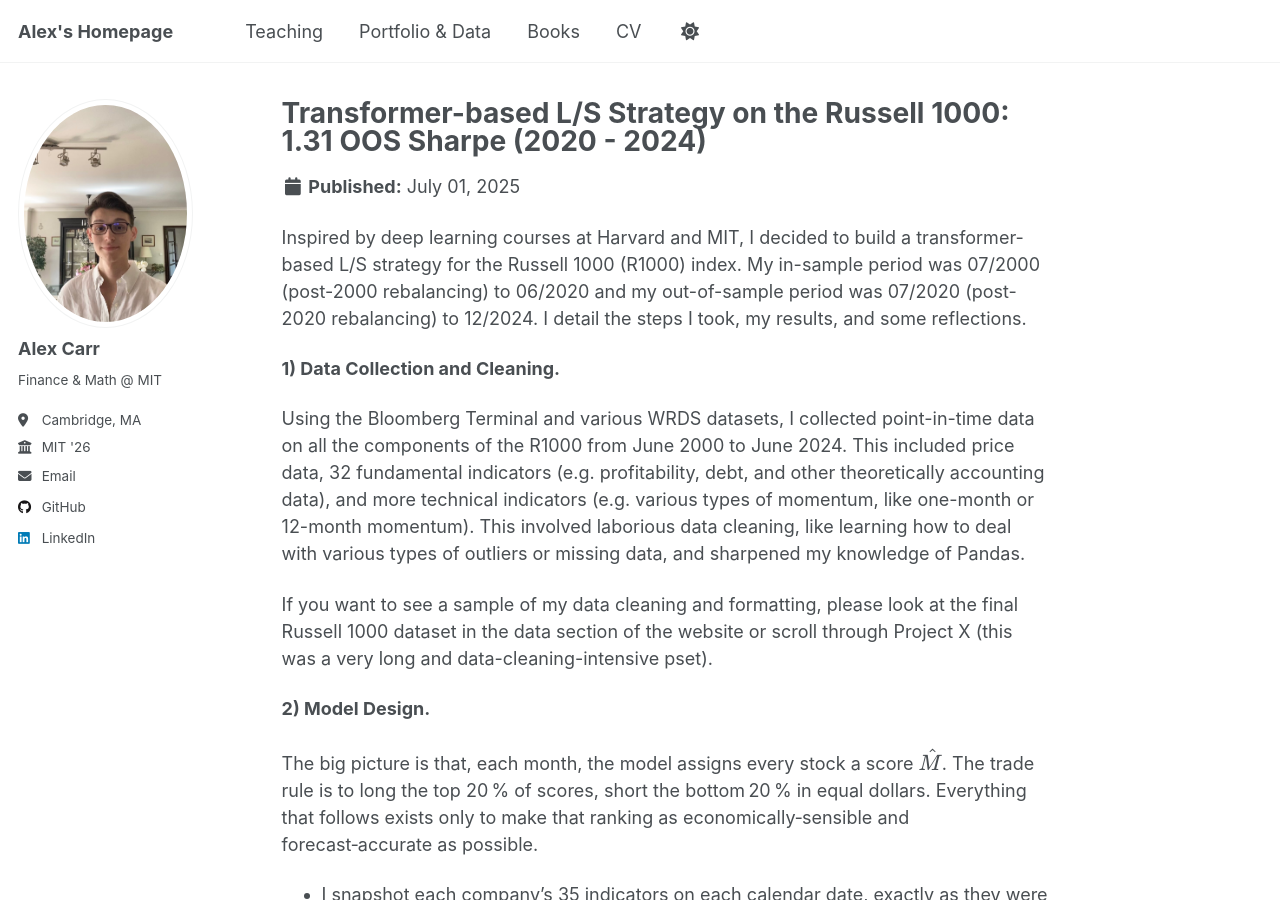
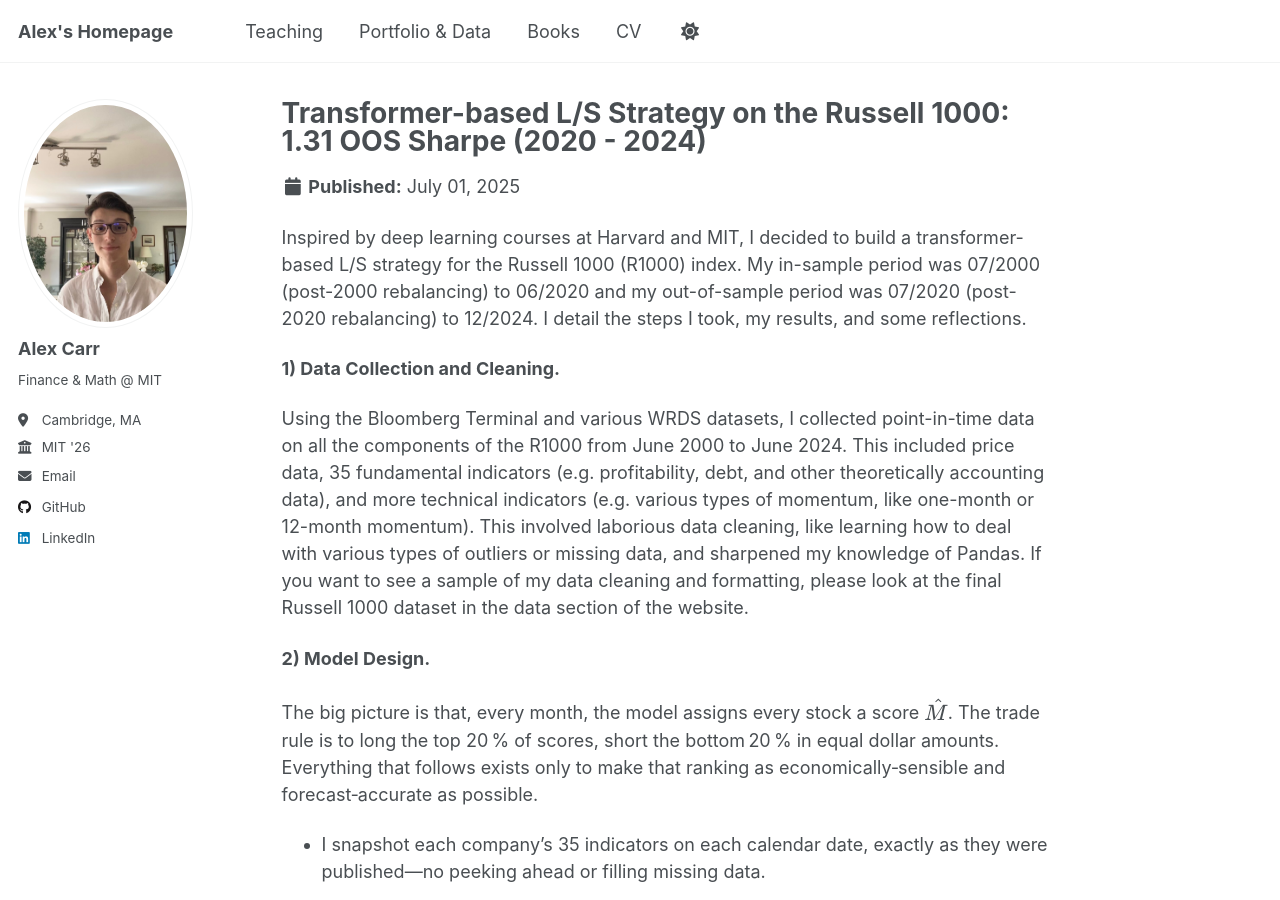
Before and after one commit to AlexandrCarr/AlexandrCarr.github.io, a Jekyll site: the page built from _portfolio/portfolio-1.md, in a window 1280 px wide and 900 px high. Built offline with Jekyll 4.4.1, drawn with Linux system fonts in a browser that asks for light colours; some of the changed text lies outside the part shown.

Commit message:
Update portfolio-1.md

```diff
--- a/_portfolio/portfolio-1.md
+++ b/_portfolio/portfolio-1.md
@@ -7,13 +7,11 @@ Inspired by deep learning courses at Harvard and MIT, I decided to build a trans
 
 **1) Data Collection and Cleaning.**
 
-Using the Bloomberg Terminal and various WRDS datasets, I collected point-in-time data on all the components of the R1000 from June 2000 to June 2024. This included price data, 32 fundamental indicators (e.g. profitability, debt, and other theoretically accounting data), and more technical indicators (e.g. various types of momentum, like one-month or 12-month momentum). This involved laborious data cleaning, like learning how to deal with various types of outliers or missing data, and sharpened my knowledge of Pandas.
-
-If you want to see a sample of my data cleaning and formatting, please look at the final Russell 1000 dataset in the data section of the website or scroll through Project X (this was a very long and data-cleaning-intensive pset).
+Using the Bloomberg Terminal and various WRDS datasets, I collected point-in-time data on all the components of the R1000 from June 2000 to June 2024. This included price data, 35 fundamental indicators (e.g. profitability, debt, and other theoretically accounting data), and more technical indicators (e.g. various types of momentum, like one-month or 12-month momentum). This involved laborious data cleaning, like learning how to deal with various types of outliers or missing data, and sharpened my knowledge of Pandas. If you want to see a sample of my data cleaning and formatting, please look at the final Russell 1000 dataset in the data section of the website.
 
 **2) Model Design.**
 
-The big picture is that, each month, the model assigns every stock a score $$\hat M$$. The trade rule is to long the top 20 % of scores, short the bottom 20 % in equal dollars. Everything that follows exists only to make that ranking as economically‑sensible and forecast‑accurate as possible.
+The big picture is that, every month, the model assigns every stock a score $$\hat M$$. The trade rule is to long the top 20 % of scores, short the bottom 20 % in equal dollar amounts. Everything that follows exists only to make that ranking as economically‑sensible and forecast‑accurate as possible.
 
 - I snapshot each company’s 35 indicators on each calendar date, exactly as they were published—no peeking ahead or filling missing data.
 
```
Also changed, not shown: other parts of _portfolio/portfolio-1.md (+1 -1 lines).
